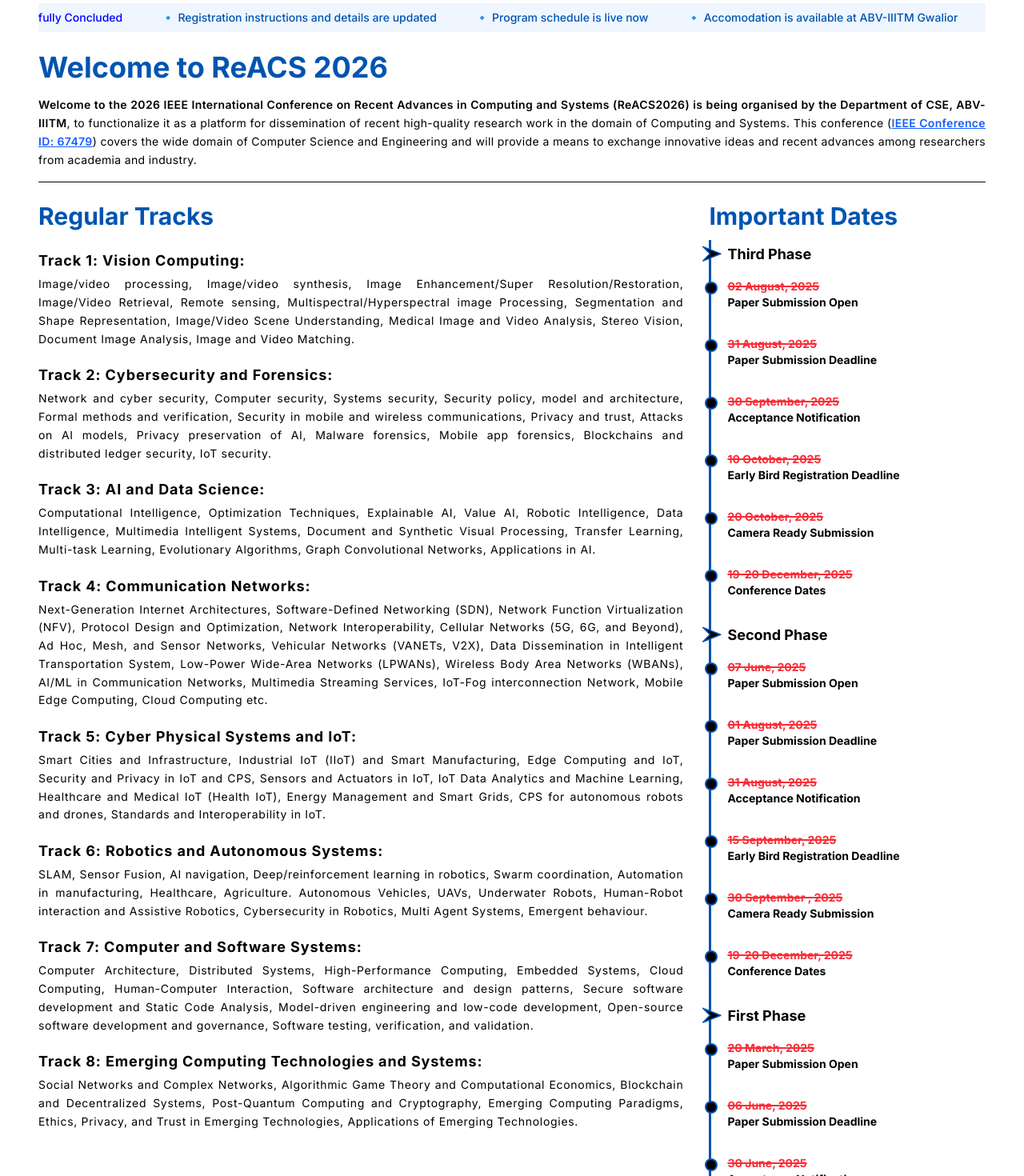
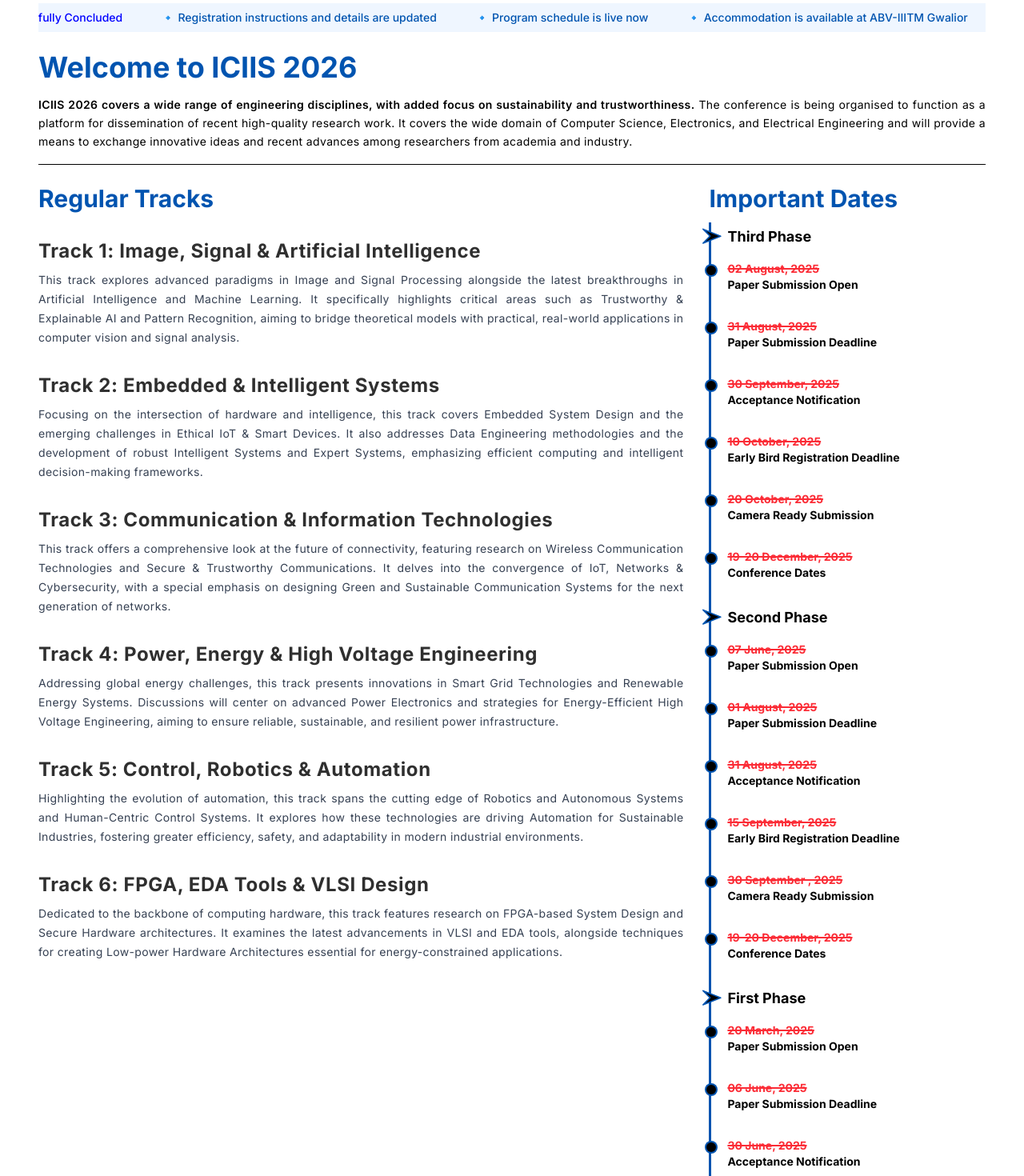
Before and after one commit to Utkarsh-sharma47/ICIIS-2026, a React (Vite) app: page / in a window 1280 px wide. Shown: the part 780-2250 px from the top of the page at 80% size. Built offline with nearby package versions, Linux system fonts and the light colour scheme.

Commit message:
updared tracks

```diff
--- a/src/components/MainSection.jsx
+++ b/src/components/MainSection.jsx
@@ -4,38 +4,31 @@ import Marquee from "./Marquee"
 function MainSection() {
     const RegularTracks = [
         {
-            heading: "Track 1: Vision Computing:",
-            content: "Image/video processing, Image/video synthesis, Image Enhancement/Super Resolution/Restoration, Image/Video Retrieval, Remote sensing, Multispectral/Hyperspectral image Processing, Segmentation and Shape Representation, Image/Video Scene Understanding, Medical Image and Video Analysis, Stereo Vision, Document Image Analysis, Image and Video Matching."
+            heading: "Track 1: Image, Signal & Artificial Intelligence",
+            content: "This track explores advanced paradigms in Image and Signal Processing alongside the latest breakthroughs in Artificial Intelligence and Machine Learning. It specifically highlights critical areas such as Trustworthy & Explainable AI and Pattern Recognition, aiming to bridge theoretical models with practical, real-world applications in computer vision and signal analysis."
         },
         {
-            heading: "Track 2: Cybersecurity and Forensics:",
-            content: "Network and cyber security, Computer security, Systems security, Security policy, model and architecture, Formal methods and verification, Security in mobile and wireless communications,  Privacy and trust, Attacks on AI models, Privacy preservation of AI, Malware forensics, Mobile app forensics, Blockchains and distributed ledger security, IoT security."
+            heading: "Track 2: Embedded & Intelligent Systems",
+            content: "Focusing on the intersection of hardware and intelligence, this track covers Embedded System Design and the emerging challenges in Ethical IoT & Smart Devices. It also addresses Data Engineering methodologies and the development of robust Intelligent Systems and Expert Systems, emphasizing efficient computing and intelligent decision-making frameworks."
         },
         {
-            heading: "Track 3: AI and Data Science:",
-            content: "Computational Intelligence, Optimization Techniques, Explainable AI, Value AI, Robotic Intelligence, Data Intelligence, Multimedia Intelligent Systems, Document and Synthetic Visual Processing, Transfer Learning, Multi-task Learning, Evolutionary Algorithms, Graph Convolutional Networks, Applications in AI."
+            heading: "Track 3: Communication & Information Technologies",
+            content: "This track offers a comprehensive look at the future of connectivity, featuring research on Wireless Communication Technologies and Secure & Trustworthy Communications. It delves into the convergence of IoT, Networks & Cybersecurity, with a special emphasis on designing Green and Sustainable Communication Systems for the next generation of networks."
         },
         {
-            heading: "Track 4: Communication Networks:",
-            content: "Next-Generation Internet Architectures, Software-Defined Networking (SDN), Network Function Virtualization (NFV), Protocol Design and Optimization, Network Interoperability, Cellular Networks (5G, 6G, and Beyond), Ad Hoc, Mesh, and Sensor Networks, Vehicular Networks (VANETs, V2X), Data Dissemination in Intelligent Transportation System, Low-Power Wide-Area Networks (LPWANs), Wireless Body Area Networks (WBANs), AI/ML in Communication Networks, Multimedia Streaming Services, IoT-Fog interconnection Network, Mobile Edge Computing, Cloud Computing etc."
+            heading: "Track 4: Power, Energy & High Voltage Engineering",
+            content: "Addressing global energy challenges, this track presents innovations in Smart Grid Technologies and Renewable Energy Systems. Discussions will center on advanced Power Electronics and strategies for Energy-Efficient High Voltage Engineering, aiming to ensure reliable, sustainable, and resilient power infrastructure."
         },
         {
-            heading: "Track 5: Cyber Physical Systems and IoT:",
-            content: "Smart Cities and Infrastructure, Industrial IoT (IIoT) and Smart Manufacturing, Edge Computing and IoT, Security and Privacy in IoT and CPS, Sensors and Actuators in IoT, IoT Data Analytics and Machine Learning, Healthcare and Medical IoT (Health IoT), Energy Management and Smart Grids, CPS for autonomous robots and drones, Standards and Interoperability in IoT."
+            heading: "Track 5: Control, Robotics & Automation",
+            content: "Highlighting the evolution of automation, this track spans the cutting edge of Robotics and Autonomous Systems and Human-Centric Control Systems. It explores how these technologies are driving Automation for Sustainable Industries, fostering greater efficiency, safety, and adaptability in modern industrial environments."
         },
         {
-            heading: "Track 6: Robotics and Autonomous Systems:",
-            content: "SLAM, Sensor Fusion, AI navigation, Deep/reinforcement learning in robotics, Swarm coordination, Automation in manufacturing, Healthcare, Agriculture. Autonomous Vehicles, UAVs, Underwater Robots, Human-Robot interaction and Assistive Robotics, Cybersecurity in Robotics, Multi Agent Systems, Emergent behaviour."
-        },
-        {
-            heading: "Track 7: Computer and Software Systems:",
-            content: "Computer Architecture, Distributed Systems, High-Performance Computing, Embedded Systems, Cloud Computing, Human-Computer Interaction, Software architecture and design patterns, Secure software development and Static Code Analysis, Model-driven engineering and low-code development, Open-source software development and governance, Software testing, verification, and validation."
-        },
-        {
-            heading: "Track 8: Emerging Computing Technologies and Systems:",
-            content: "Social Networks and Complex Networks, Algorithmic Game Theory and Computational Economics, Blockchain and Decentralized Systems, Post-Quantum Computing and Cryptography, Emerging Computing Paradigms, Ethics, Privacy, and Trust in Emerging Technologies, Applications of Emerging Technologies."
+            heading: "Track 6: FPGA, EDA Tools & VLSI Design",
+            content: "Dedicated to the backbone of computing hardware, this track features research on FPGA-based System Design and Secure Hardware architectures. It examines the latest advancements in VLSI and EDA tools, alongside techniques for creating Low-power Hardware Architectures essential for energy-constrained applications."
         },
     ]
+
     const updates = [
         // { text: "Third Phase Paper Submission Starts on 02 August 2025" },
         // { text: "Extended Second Phase Paper Submission Deadline 20 July 2025" },
@@ -52,26 +45,20 @@ function MainSection() {
             url: "/schedule",
         },
         {
-            text: "Accomodation is available at ABV-IIITM Gwalior",
+            text: "Accommodation is available at ABV-IIITM Gwalior",
             url: "/attende",
         },
-        {text:"Second Phase Acceptance Notification mail has been sent"},
+        { text: "Second Phase Acceptance Notification mail has been sent" },
         {
             text: "Keynote Speakers",
             url: "/speakers",
             style: "color: blue;"
         },
-        // {text:"First Phase Paper Submission Link",
-        // url: "https://cmt3.research.microsoft.com/User/Login?ReturnUrl=%2FReACS2025%2F",
-        // style: ""},
-        // {text:"Final Extended Paper Submission Deadline 06 June 2025"},
         {
             text: "Camera Ready Submission Guidelines",
             url: "/crs",
             style: "color: blue;"
         },
-        // { text: "Second Phase Paper Submission Starts on 07 June 2025" },
-        // {text:"Call for Papers Brochure", url: "https://reacs2025.s3.ap-south-1.amazonaws.com/CFP_Brochure.pdf"}
     ]
 
     return (
@@ -81,17 +68,25 @@ function MainSection() {
             </div>
 
             <div className="mb-6 pb-4 border-b-1">
-                <div className="heading-cl text-3xl md:text-4xl tracking-normal font-bold">Welcome to ReACS 2026</div>
-                <div className="text-sm/relaxed mt-4 tracking-wide text-justify"><span className="font-semibold">Welcome to the 2026 IEEE International Conference on Recent Advances in Computing and Systems (ReACS2026) is being organised by the Department of CSE, ABV-IIITM</span>, to functionalize it as a platform for dissemination of recent high-quality research work in the domain of Computing and Systems. This conference (<a href="https://conferences.ieee.org/conferences_events/conferences/conferencedetails/67479" className="text-blue-600 underline font-semibold">IEEE Conference ID: 67479</a>) covers the wide domain of Computer Science and Engineering and will provide a means to exchange innovative ideas and recent advances among researchers from academia and industry.</div>
+                <div className="heading-cl text-3xl md:text-4xl tracking-normal font-bold">Welcome to ICIIS 2026</div>
+                <div className="text-sm/relaxed mt-4 tracking-wide text-justify">
+                    <span className="font-semibold">ICIIS 2026 covers a wide range of engineering disciplines, with added focus on sustainability and trustworthiness.</span> The conference is being organised to function as a platform for dissemination of recent high-quality research work. It covers the wide domain of Computer Science, Electronics, and Electrical Engineering and will provide a means to exchange innovative ideas and recent advances among researchers from academia and industry.
+                </div>
             </div>
+
             <div className="flex md:space-x-8">
                 <div className="md:w-[70%]">
                     <div>
-                        <div className="heading-cl text-2xl md:text-3xl font-bold text-justify mb-6">Regular Tracks</div>
+                        <div className="heading-cl text-2xl md:text-3xl font-bold text-justify mb-8">Regular Tracks</div>
                         {RegularTracks.map((item, index) => (
-                            <div key={index} className="mt-4 md:mt-5">
-                                <div className="text-black tracking-wider text-md md:text-lg font-bold">{item.heading}</div>
-                                <div className="text-justify tracking-wider text-sm/relaxed mt-1">{item.content}</div>
+                            <div key={index} className="mt-6 md:mt-8">
+                                {/* Enlarged Heading: text-xl on mobile, text-2xl on desktop, with brand color */}
+                                <div className="text-[#000000d0] tracking-wide text-xl md:text-2xl font-bold mb-2">
+                                    {item.heading}
+                                </div>
+                                <div className="text-justify text-gray-700 tracking-wide text-sm/relaxed leading-6">
+                                    {item.content}
+                                </div>
                             </div>
                         ))}
                         <div className="md:hidden my-5 border-t-1 pt-6">
```
